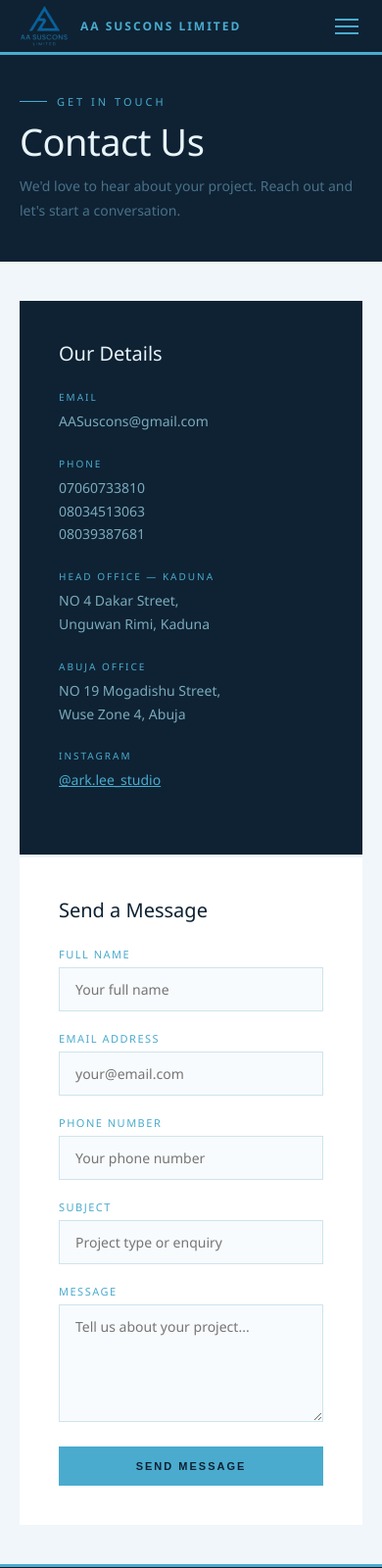
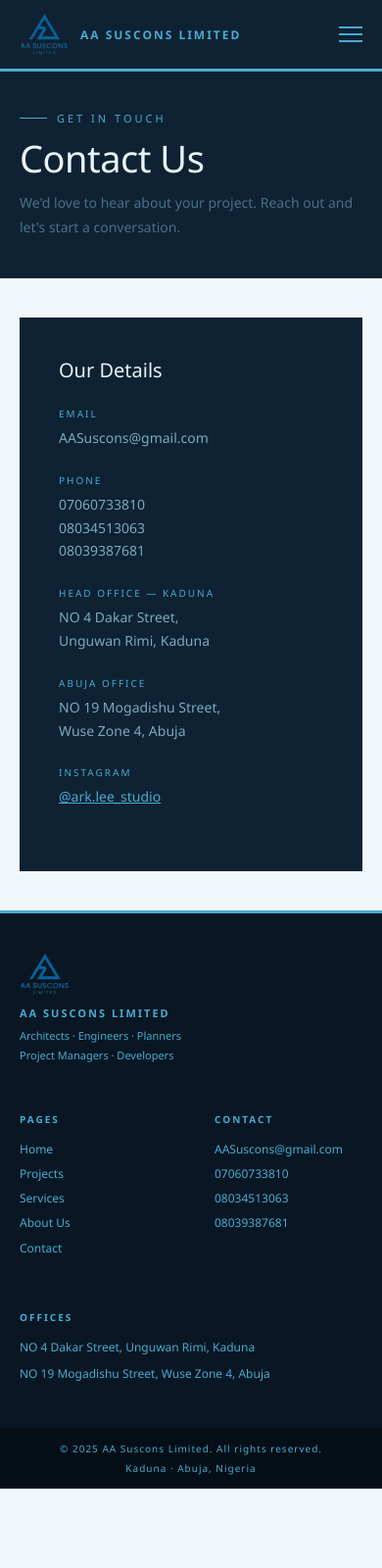
Before and after one commit to munir-moh/aasuslimited, a plain HTML site: page contact.html in a window 390 px wide. Shown: the top 1600 px of the page at 98% size. After the commit the page ends 1519 px from the top, so only its background shows below. Drawn offline with Linux system fonts and the light colour scheme.

Commit message:
Update contact section layout and improve navigation functionality
Co-authored-by: Copilot <copilot@github.com>

```diff
--- a/contact.html
+++ b/contact.html
@@ -41,10 +41,7 @@
 
  <!-- ========== CONTACT SECTION ========== -->
 <section class="contact-section">
-    <div class="contact-grid">
-
-      <!-- Contact Info -->
-      <div class="reveal contact-info">
+  <div class="contact-info" style="max-width: 700px;">
     <h3>Our Details</h3>
 
     <div class="contact-item">
@@ -77,37 +74,9 @@
         <a href="https://www.instagram.com/ark.lee_studio/" target="_blank" style="color:#4AABCE;">@ark.lee_studio</a>
       </div>
     </div>
-      </div>
-
-      <!-- Contact Form -->
-      <div class="reveal reveal-delay-1 contact-form">
-        <h3>Send a Message</h3>
-        <div class="form-group">
-          <label for="name">Full Name</label>
-          <input type="text" id="name" name="name" placeholder="Your full name" />
-        </div>
-        <div class="form-group">
-          <label for="email">Email Address</label>
-          <input type="email" id="email" name="email" placeholder="your@email.com" />
-        </div>
-        <div class="form-group">
-          <label for="phone">Phone Number</label>
-          <input type="tel" id="phone" name="phone" placeholder="Your phone number" />
-        </div>
-        <div class="form-group">
-          <label for="subject">Subject</label>
-          <input type="text" id="subject" name="subject" placeholder="Project type or enquiry" />
-        </div>
-        <div class="form-group">
-          <label for="message">Message</label>
-          <textarea id="message" name="message" placeholder="Tell us about your project..."></textarea>
-        </div>
-        <button class="btn-sky" type="button" style="width:100%;padding:14px;">Send Message</button>
-      </div>
 
   </div>
 </section>
-
   <!-- ========== FOOTER ========== -->
   <footer class="footer">
     <div class="fcol" style="flex:0 0 200px;">
--- a/main.js
+++ b/main.js
@@ -31,14 +31,21 @@ document.addEventListener('DOMContentLoaded', function () {
   }, { passive: true });
 
   /* ------------------------------------------
-     2. MOBILE NAV TOGGLE
-  ------------------------------------------ */
+   2. MOBILE NAV TOGGLE
+------------------------------------------ */
   var navToggle = document.getElementById('navToggle');
   var navMenu = document.getElementById('navMenu');
 
   if (navToggle && navMenu) {
     navToggle.addEventListener('click', function () {
       navMenu.classList.toggle('open');
+    });
+
+  // Close menu when a link is clicked
+    navMenu.querySelectorAll('a').forEach(function (link) {
+      link.addEventListener('click', function () {
+        navMenu.classList.remove('open');
+      });
     });
   }
 
--- a/style.css
+++ b/style.css
@@ -1077,6 +1077,23 @@ body {
     flex-wrap: wrap;
     height: auto;
     min-height: 56px;
+    position: relative;
+  }
+
+  .nav-logo {
+    flex: 1;
+    padding: 10px 0;
+  }
+
+  .nav-toggle {
+    display: flex;
+    align-items: center;
+    justify-content: center;
+    padding: 10px 0;
+  }
+
+  .nav-cta {
+    display: none;
   }
 
   .nav-links {
@@ -1084,24 +1101,23 @@ body {
     flex-direction: column;
     width: 100%;
     gap: 0;
-    padding: 12px 0;
+    background: #0e2233;
+    border-top: 1px solid rgba(74,171,206,0.2);
   }
 
   .nav-links.open {
     display: flex;
   }
 
-  .nav-links a {
-    padding: 10px 0;
-    border-bottom: 0.5px solid rgba(74,171,206,0.1);
+  .nav-links li {
+    width: 100%;
   }
 
-  .nav-cta {
-    display: none;
-  }
-
-  .nav-toggle {
-    display: flex;
+  .nav-links a {
+    display: block;
+    padding: 14px 20px;
+    border-bottom: 0.5px solid rgba(74,171,206,0.1);
+    width: 100%;
   }
 
   .hero {
@@ -1138,6 +1154,7 @@ body {
 
   .port-grid {
     grid-template-columns: 1fr;
+    grid-template-rows: auto;
   }
 
   .port-main {
```
Also changed, not shown: apple-touch-icon.png, favicon-16.png, favicon-32.png, favicon.ico. Lines whose indentation alone changed are shown as unchanged.
